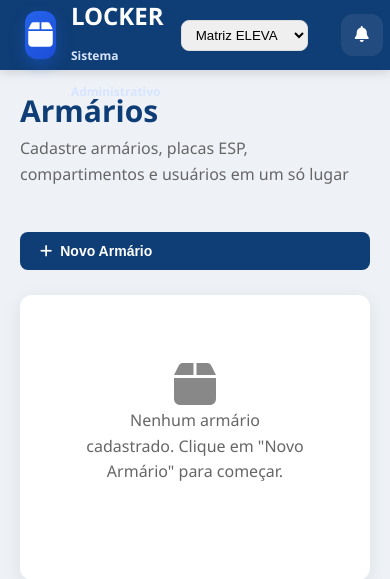
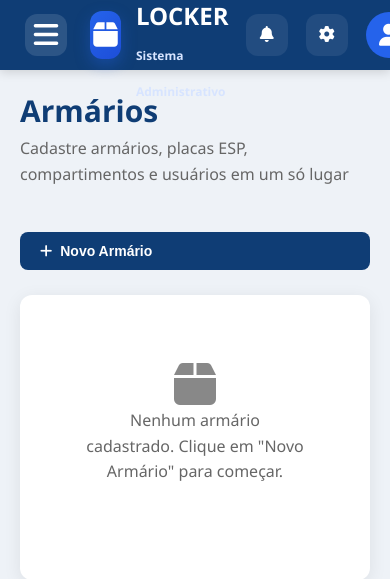
Before and after one commit to sandrodemoraes/eleva-locker, a Flask app: page /armarios in a window 390 px wide. Shown: the top 579 px of the page. Run offline with Flask 3, Linux system fonts and the light colour scheme; a user stored in the database is signed in; data comes from the database, SQL or seed files in the repository; some libraries are stand-ins or nearby versions.

Commit message:
fix: menu hambúrguer no celular — sidebar estava oculta em telas pequenas
Co-authored-by: sandrodemoraes <sandrodemoraes@users.noreply.github.com>

```diff
--- a/static/css/layout.css
+++ b/static/css/layout.css
@@ -262,8 +262,42 @@ a{
 
 @media(max-width:768px){
 
+    .btn-menu-mobile{
+        display:flex;
+        align-items:center;
+        justify-content:center;
+        width:42px;
+        height:42px;
+        margin-right:8px;
+        border:none;
+        border-radius:12px;
+        background:rgba(255,255,255,.12);
+        color:#fff;
+        font-size:20px;
+        cursor:pointer;
+    }
+
+    .sidebar-overlay{
+        display:none;
+        position:fixed;
+        inset:0;
+        top:70px;
+        background:rgba(0,0,0,.45);
+        z-index:998;
+    }
+
+    .sidebar-overlay.open{
+        display:block;
+    }
+
     .sidebar-container{
         left:-260px;
+        z-index:999;
+        transition:left .25s ease;
+    }
+
+    .sidebar-container.open{
+        left:0;
     }
 
     .content{
@@ -280,6 +314,23 @@ a{
         grid-template-columns:1fr;
     }
 
+    .topo-direita .site-selector{
+        display:none;
+    }
+
+    .usuario small{
+        display:none;
+    }
+
+}
+
+@media(min-width:769px){
+    .btn-menu-mobile{
+        display:none;
+    }
+    .sidebar-overlay{
+        display:none !important;
+    }
 }
 /* ==========================================================
    NAVBAR PREMIUM
--- a/templates/layout/base.html
+++ b/templates/layout/base.html
@@ -33,7 +33,8 @@
         </header>
 
         <!-- Sidebar -->
-        <aside class="sidebar-container">
+        <div class="sidebar-overlay" id="sidebarOverlay"></div>
+        <aside class="sidebar-container" id="sidebarContainer">
             {% include 'layout/sidebar.html' %}
         </aside>
 
@@ -50,6 +51,26 @@
     <!-- JQuery -->
     <script src="https://code.jquery.com/jquery-3.7.1.min.js"></script>
 
+    <script>
+    (function(){
+        var btn = document.getElementById('btnMenuMobile');
+        var sidebar = document.getElementById('sidebarContainer');
+        var overlay = document.getElementById('sidebarOverlay');
+        if(!btn || !sidebar) return;
+
+        function abrir(){ sidebar.classList.add('open'); overlay.classList.add('open'); }
+        function fechar(){ sidebar.classList.remove('open'); overlay.classList.remove('open'); }
+
+        btn.addEventListener('click', function(){
+            sidebar.classList.contains('open') ? fechar() : abrir();
+        });
+        overlay.addEventListener('click', fechar);
+        sidebar.querySelectorAll('a').forEach(function(a){
+            a.addEventListener('click', fechar);
+        });
+    })();
+    </script>
+
     <!-- Scripts específicos -->
     {% block scripts %}
     {% endblock %}
--- a/templates/layout/navbar.html
+++ b/templates/layout/navbar.html
@@ -1,6 +1,10 @@
 <header class="topo">
 
     <div class="logo">
+
+        <button type="button" class="btn-menu-mobile" id="btnMenuMobile" aria-label="Abrir menu">
+            <i class="fa-solid fa-bars"></i>
+        </button>
 
         <div class="logo-icon">
             <i class="fa-solid fa-box"></i>
```
